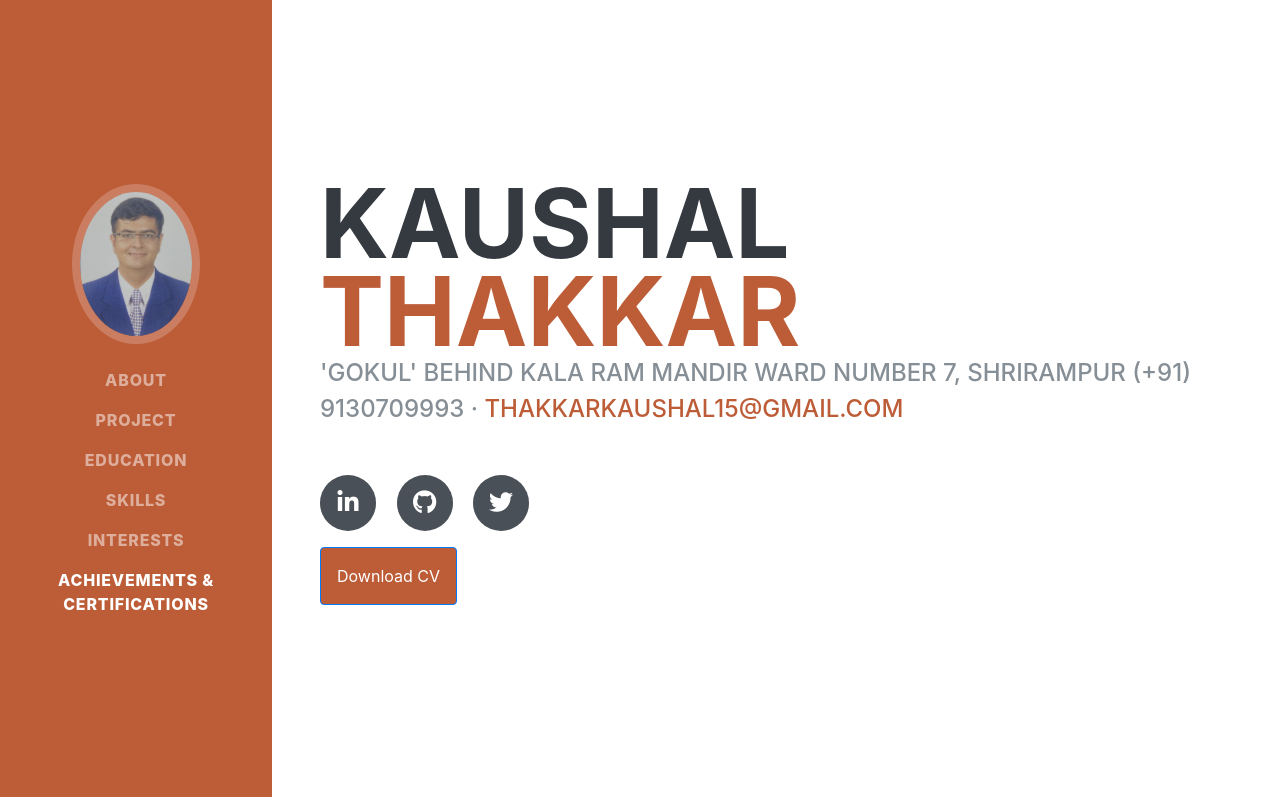
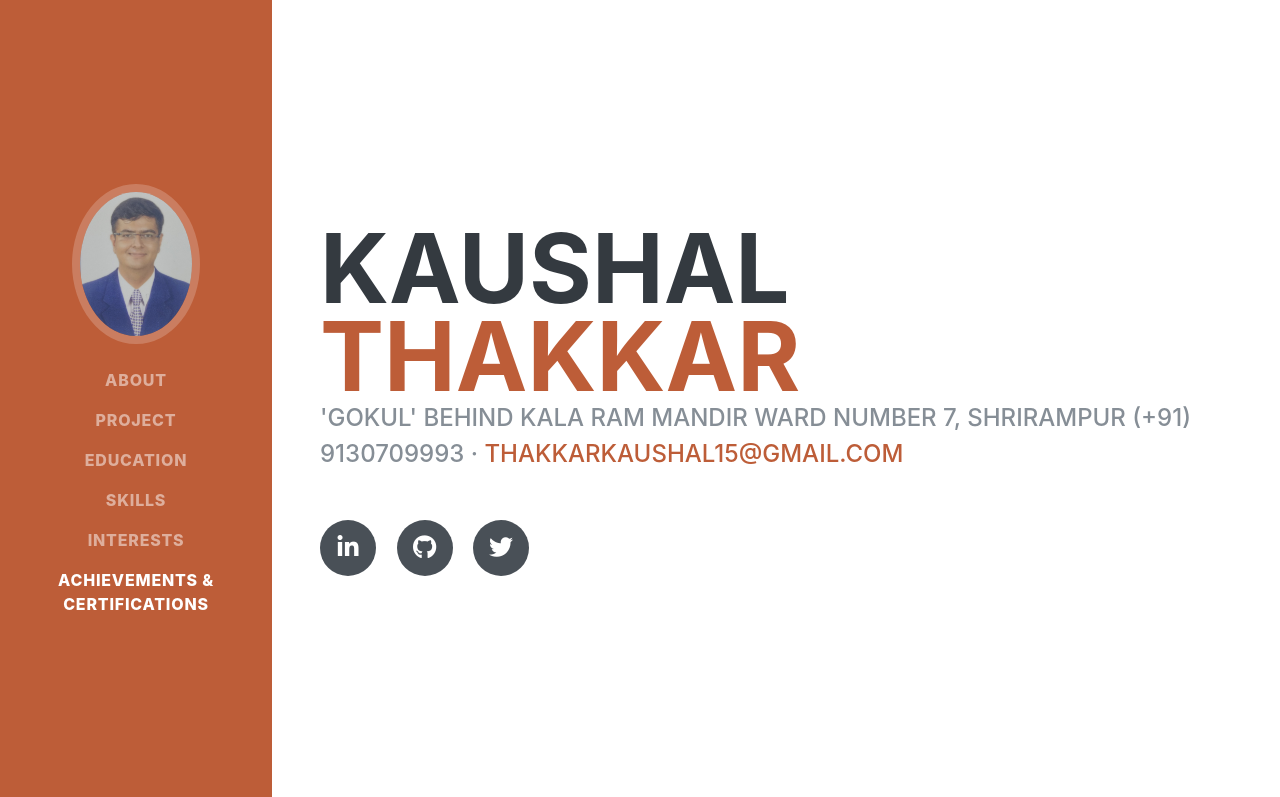
Before and after one commit to thakkarkaushal/resume, a plain HTML site: page index.html in a window 1280 px wide. Shown: the top 797 px of the page. Drawn offline with Linux system fonts and the light colour scheme; a web font is replaced by a local one.

Commit message:
Update index.html

```diff
--- a/index.html
+++ b/index.html
@@ -81,7 +81,7 @@
             <i class="fab fa-twitter"></i>
           </a>
         </div>
-        <p><p><a href="https://drive.google.com/open?id=1FjnY-xCCh4rY36IF8MFRChQz2GZlGYdY" class="btn btn-primary py-3 px-3" style="background-color:#BD5D38; border=2px black" >Download CV</a></p>
+
 
       </div>
     </section>
```
